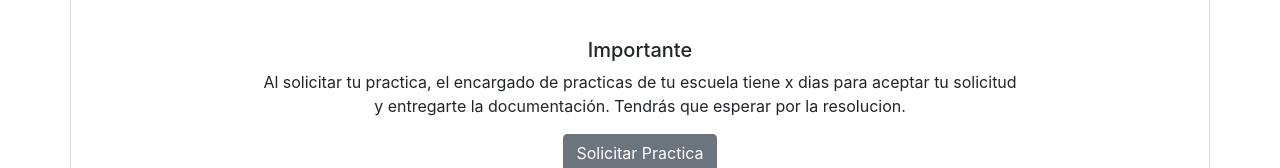
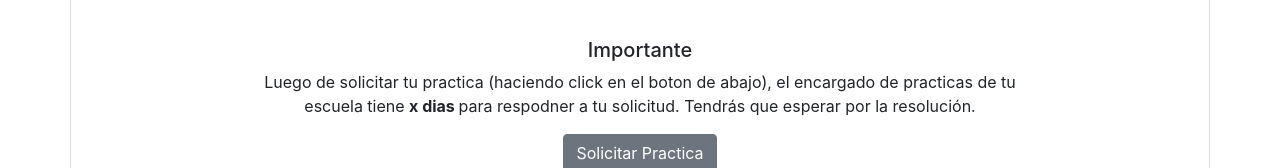
Before and after one commit to lgsilvestre/GestionPracticas_G4, a React (Create React App) app in the folder react-practicas-front/: page /estudiante/practicas in a window 1280 px wide. Shown: the part 299-467 px from the top of the page. Built offline with nearby package versions, Linux system fonts and the light colour scheme.

Commit message:
Arreglos en redaccion del texto de postulacion

```diff
--- a/react-practicas-front/src/components/Pages/EstadosPractica/FormPostulacion.js
+++ b/react-practicas-front/src/components/Pages/EstadosPractica/FormPostulacion.js
@@ -13,8 +13,8 @@ export const FormPostulacion = ({handleSubmit}) => {
                 <div style={{margin:"15%"}}>
                     <h5> Importante </h5>
                     <p>
-                        Al solicitar tu practica, el encargado de practicas de tu escuela tiene x dias para aceptar tu solicitud y
-                        entregarte la documentación. Tendrás que esperar por la resolucion.
+                        Luego de solicitar tu practica (haciendo click en el boton de abajo), el encargado de practicas de tu escuela tiene <strong>x dias </strong>
+                        para respodner a tu solicitud. Tendrás que esperar por la resolución.
                     </p>
                     <Button className="btn btn-primary" type="submit">
                         Solicitar Practica
```
